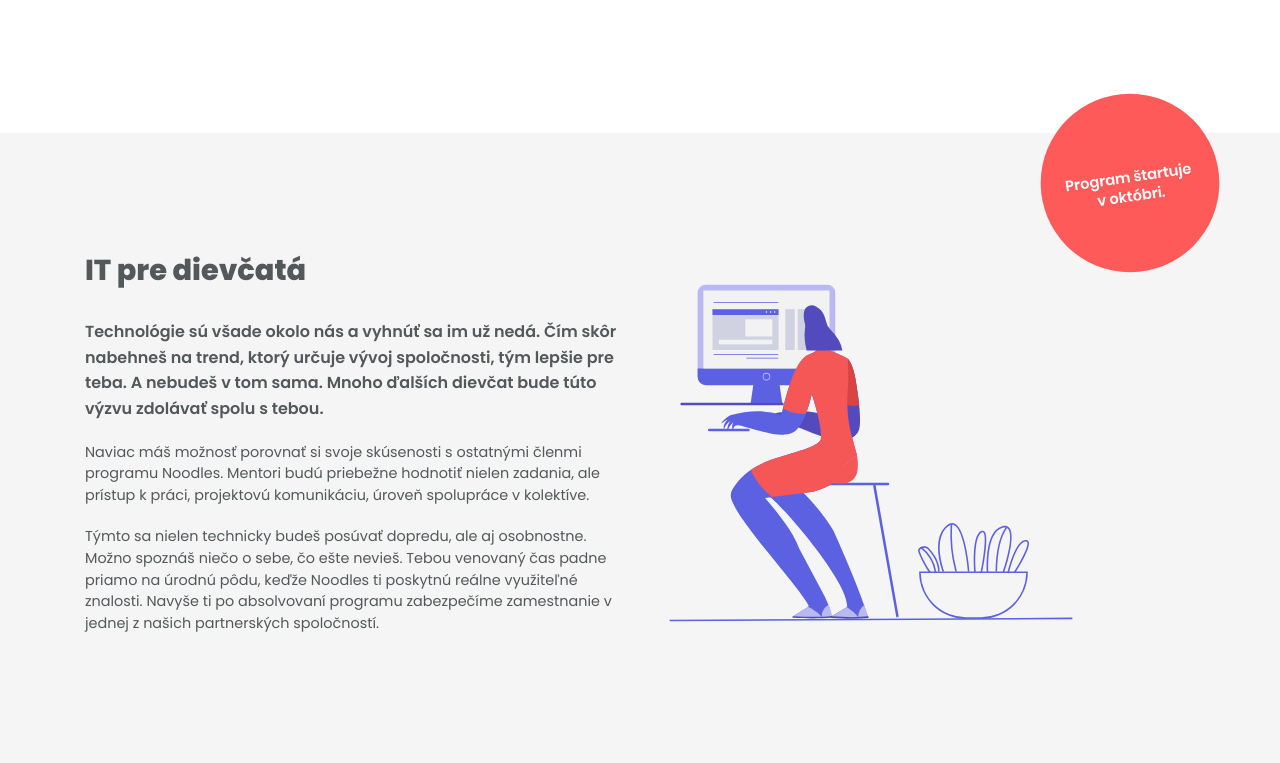
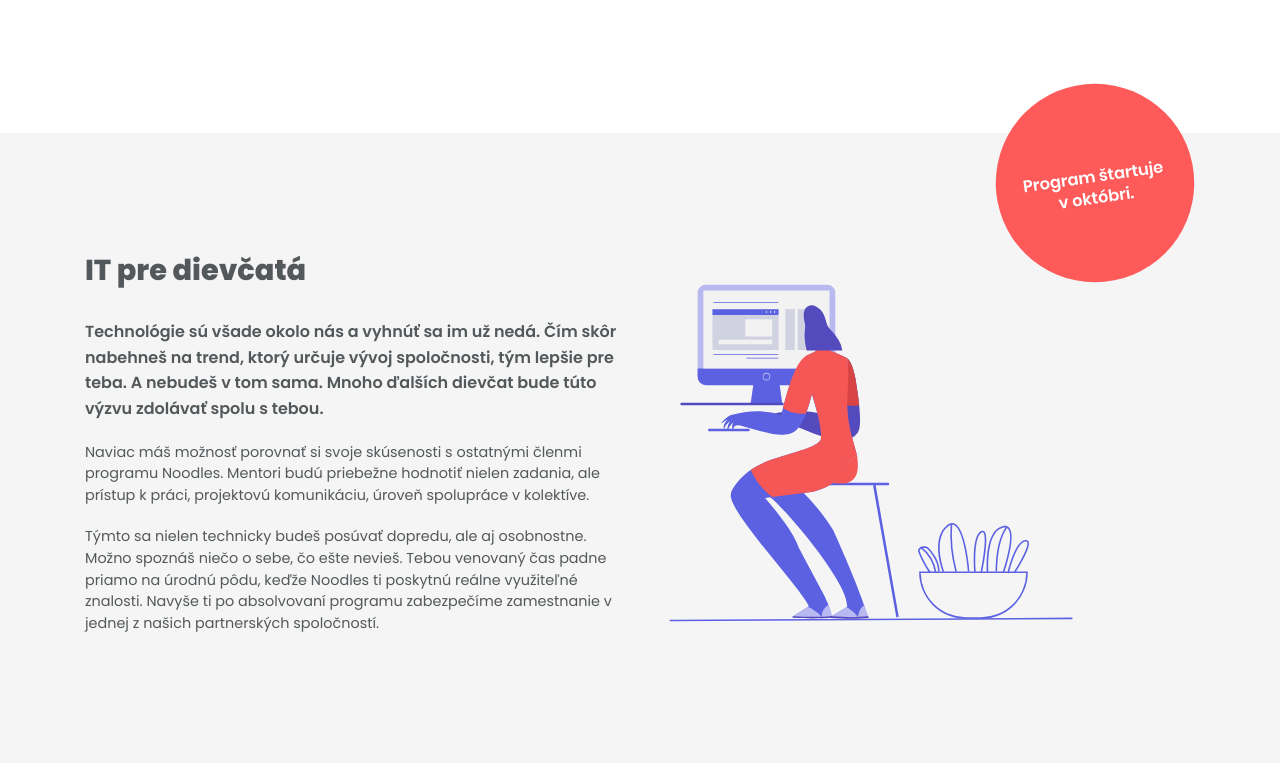
Before and after one commit to Progressbar/noodles-landing, a website: page public/index.html in a window 1280 px wide. Shown: the part 1337-2100 px from the top of the page. Drawn offline with nearby package versions, Linux system fonts and the light colour scheme.

Commit message:
fix eyecatcher

```diff
--- a/public/index.html
+++ b/public/index.html
@@ -115,14 +115,13 @@
         </div>
     </section>
 
-    <div class="eyecatcher-wrapper">
-        <div class="eyecatcher d-none d-md-block">
-            <img alt="" src="./assets/Eyecatcher.svg">
-        </div>
-    </div>
-
     <section id="program" class="container-fluid container--gray container--spaced">
         <div class="container">
+            <div class="eyecatcher-wrapper">
+                <div class="eyecatcher d-none d-md-block">
+                    <img alt="" src="./assets/Eyecatcher.svg">
+                </div>
+            </div>
             <div class="row align-items-center">
                 <div class="col-md order-first">
                     <h2>
--- a/public/main.css
+++ b/public/main.css
@@ -236,9 +236,8 @@ footer img {
   max-width: 200px;
   min-width: 200px;
   z-index: 1;
-  padding: 10px;
-  top: -50px;
-  right: 50px;
+  top: -170px;
+  right: 0px;
 }
 
 .eyecatcher img {
```
